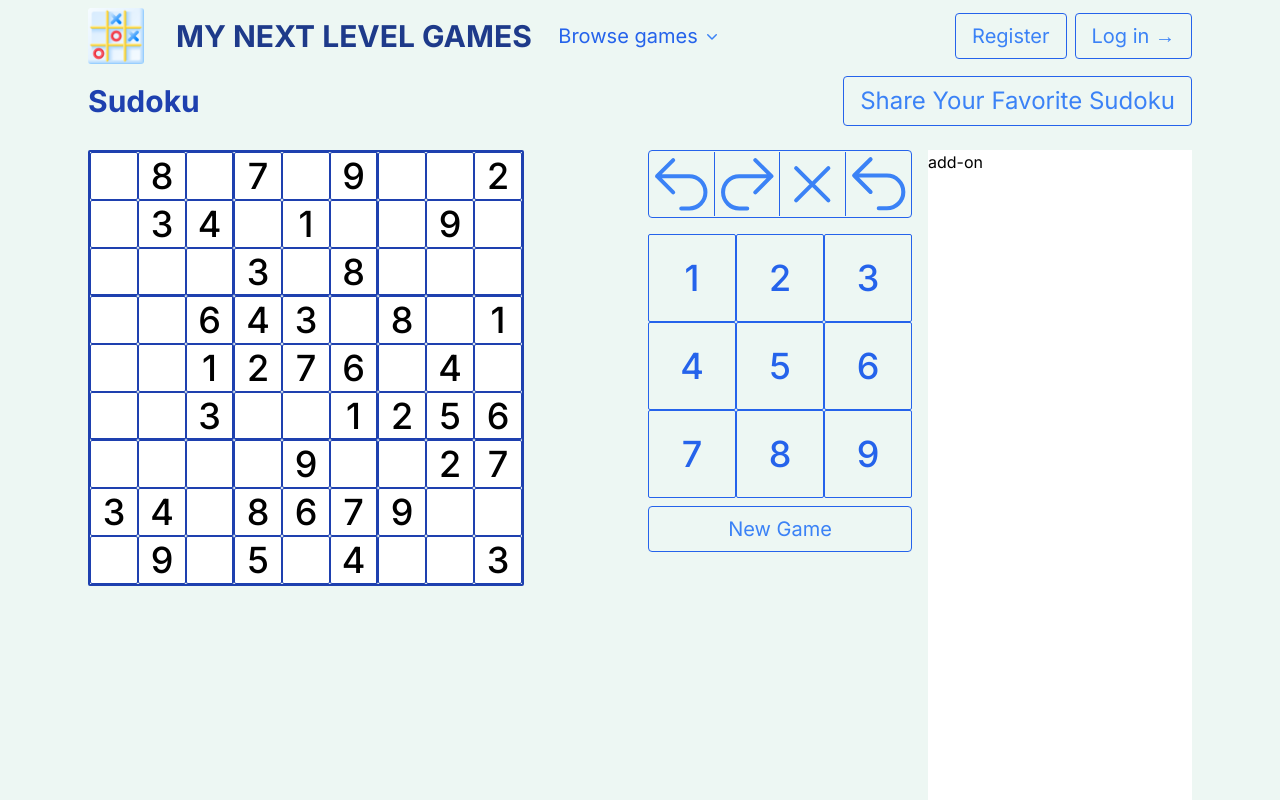
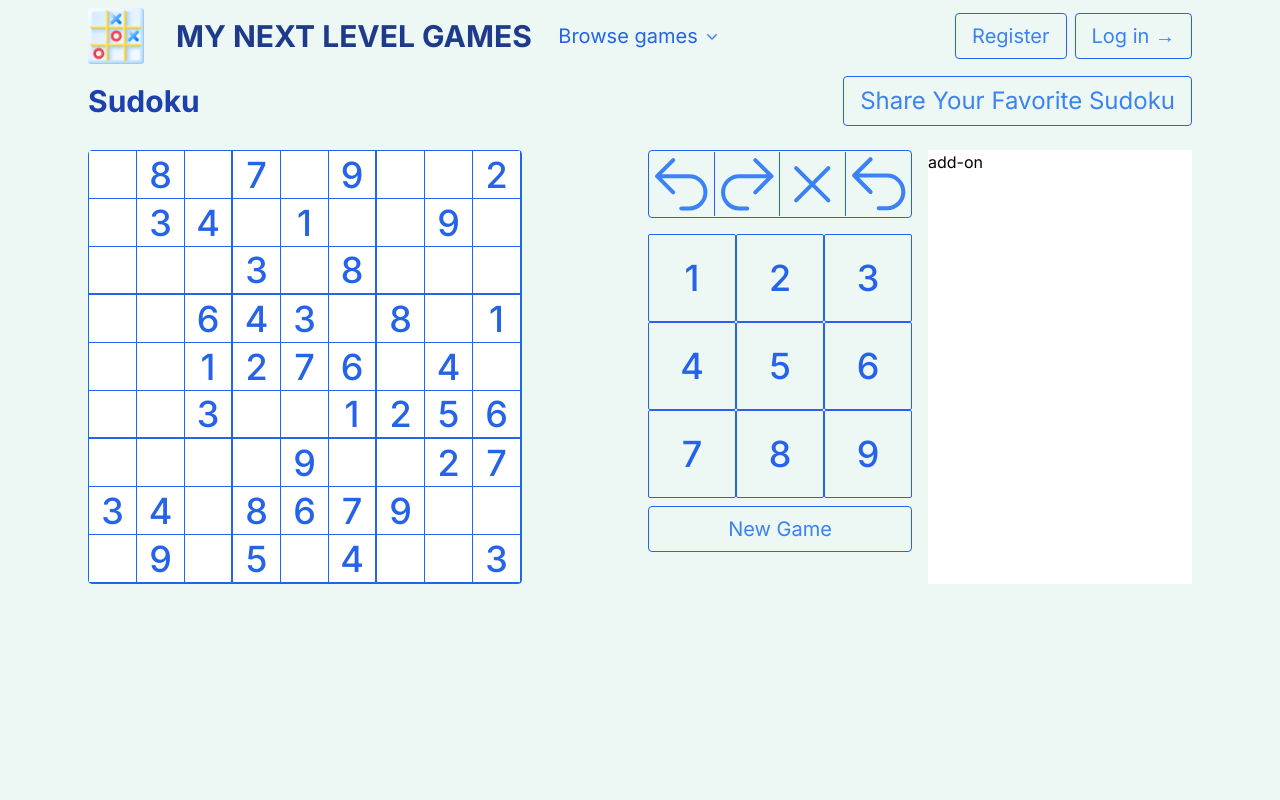
Before and after one commit to plamenpk/MyGames, a Next.js app in the folder mygames/: page /games/sudoku in a window 1280 px wide. Shown: the top 800 px of the page. Built offline with nearby package versions, Linux system fonts and the light colour scheme.

Commit message:
Refactored style

```diff
--- a/mygames/app/games/sudoku/page.tsx
+++ b/mygames/app/games/sudoku/page.tsx
@@ -20,7 +20,7 @@ const Sudoku = () => {
         <div className="lg:col-span-2">
           <SudokuGame></SudokuGame>
         </div>
-        <div className="h-full min-h-screen flex flex-col">
+        <div className="flex flex-col">
           <div className="grid grid-cols-4 gap-0 border rounded border-blue-600">
             <HelperButtons><ArrowUturnLeftIcon className="text-blue-500 hover:text-blue-800 hover:bg-blue-100 border-r border-blue-600" /></HelperButtons>
             <HelperButtons><ArrowUturnRightIcon className="text-blue-500 hover:text-blue-800 hover:bg-blue-100 border-r border-blue-600" /></HelperButtons>
--- a/mygames/components/sudoku/SudokuBoard.tsx
+++ b/mygames/components/sudoku/SudokuBoard.tsx
@@ -39,14 +39,14 @@ const SudokuBoard: FC = () => {
   return (
     <>
       <div id='SudokuBoard' className="flex justify-start">
-        <div className="grid grid-cols-9 gap-0  border-2 border-blue-800 rounded-sm">
+        <div className="grid grid-cols-9 gap-0 border rounded border-blue-600">
           {gameBoard.map((row, rowIndex) => (
             <React.Fragment key={rowIndex}>
               {row.map((cell, colIndex) => (
                 <input
                   key={colIndex}
-                  className={`w-12 h-12 text-center text-4xl font-medium rounded-sm border border-blue-800 ${colIndex === 2 || colIndex === 5 ? 'border-r-2 ' : ''
-                    } ${rowIndex === 2 || rowIndex === 5 ? 'border-b-2' : ''}`}
+                  className={`w-12 h-12 text-center text-4xl font-medium text-blue-600 border-blue-600 ${colIndex === 2 || colIndex === 5 ? 'border-r-2 ' : 'border-r'
+                    } ${rowIndex === 2 || rowIndex === 5 ? 'border-b-2' : 'border-b'}`}
                   value={cell !== null ? cell.toString() : ''}
                   maxLength={1}
                   onChange={(e) => handleInputChange(e, rowIndex, colIndex)}
```
